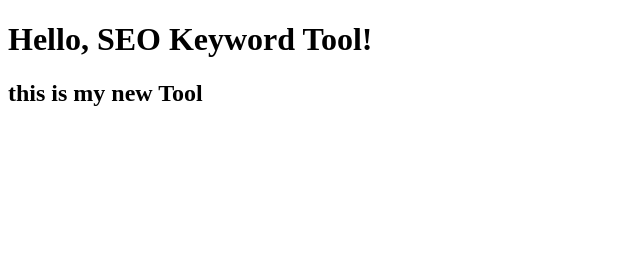
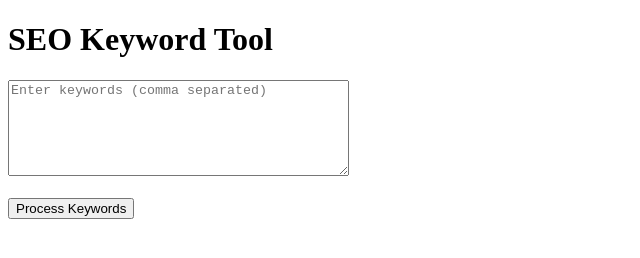
Before and after one commit to Owaisshere/seo-keyword-tool, a plain HTML site: page index.html in a window 1280 px wide. Shown: the whole page, without its empty margins (0-640 px from the left). Drawn offline with Linux system fonts and the light colour scheme.

Commit message:
Day 1: added basic HTML form

```diff
--- a/index.html
+++ b/index.html
@@ -1,10 +1,14 @@
 <!DOCTYPE html>
-<html>
+<html lang="en">
 <head>
-    <title>Keyword Tool to be made</title>
+  <meta charset="UTF-8">
+  <title>SEO Keyword Tool</title>
 </head>
 <body>
-    <h1>Hello, SEO Keyword Tool!</h1>
-    <h2>this is my new Tool</h2>
+  <h1>SEO Keyword Tool</h1>
+  <form>
+    <textarea placeholder="Enter keywords (comma separated)" rows="6" cols="40"></textarea><br><br>
+    <button type="submit">Process Keywords</button>
+  </form>
 </body>
 </html>
```
